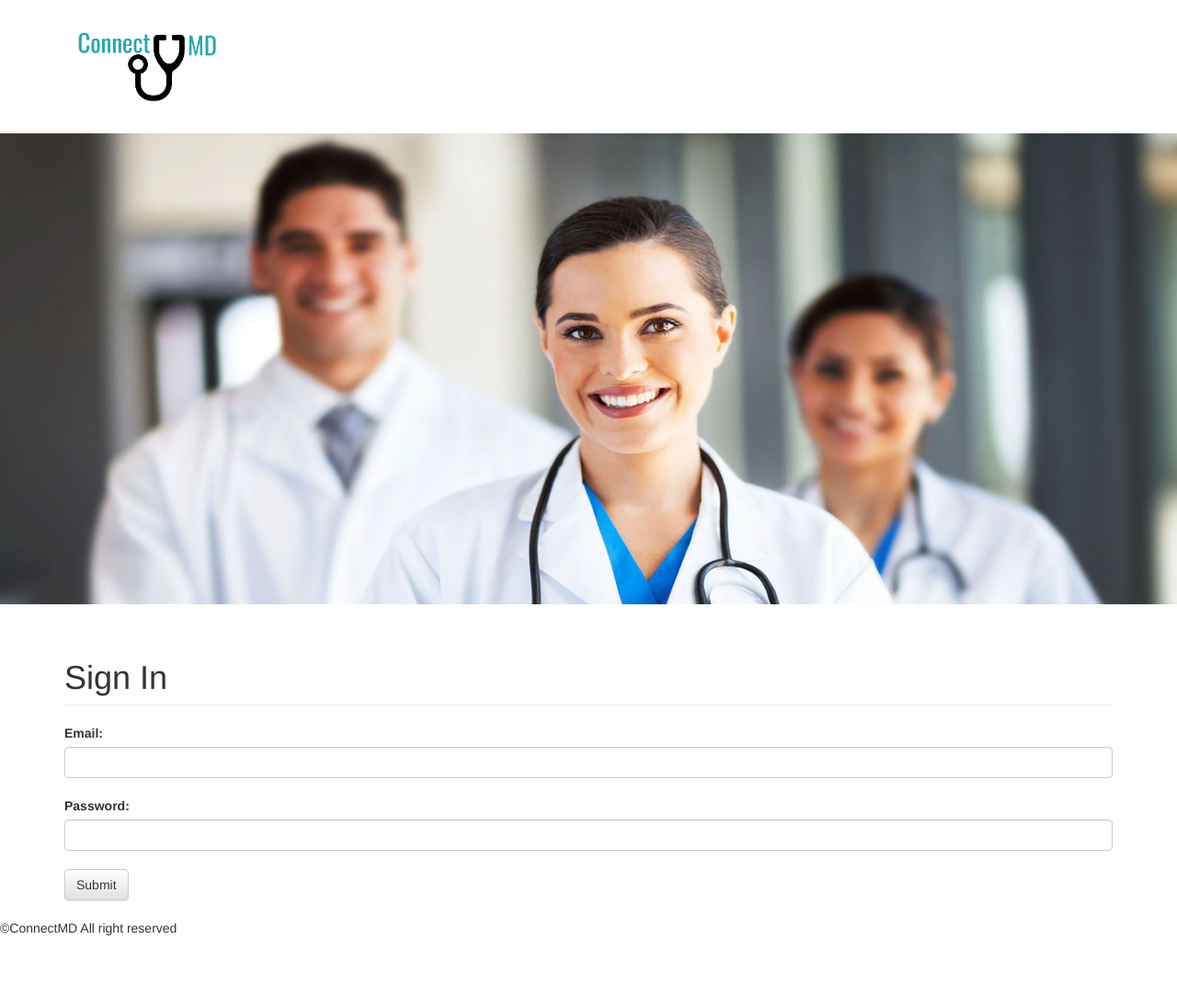
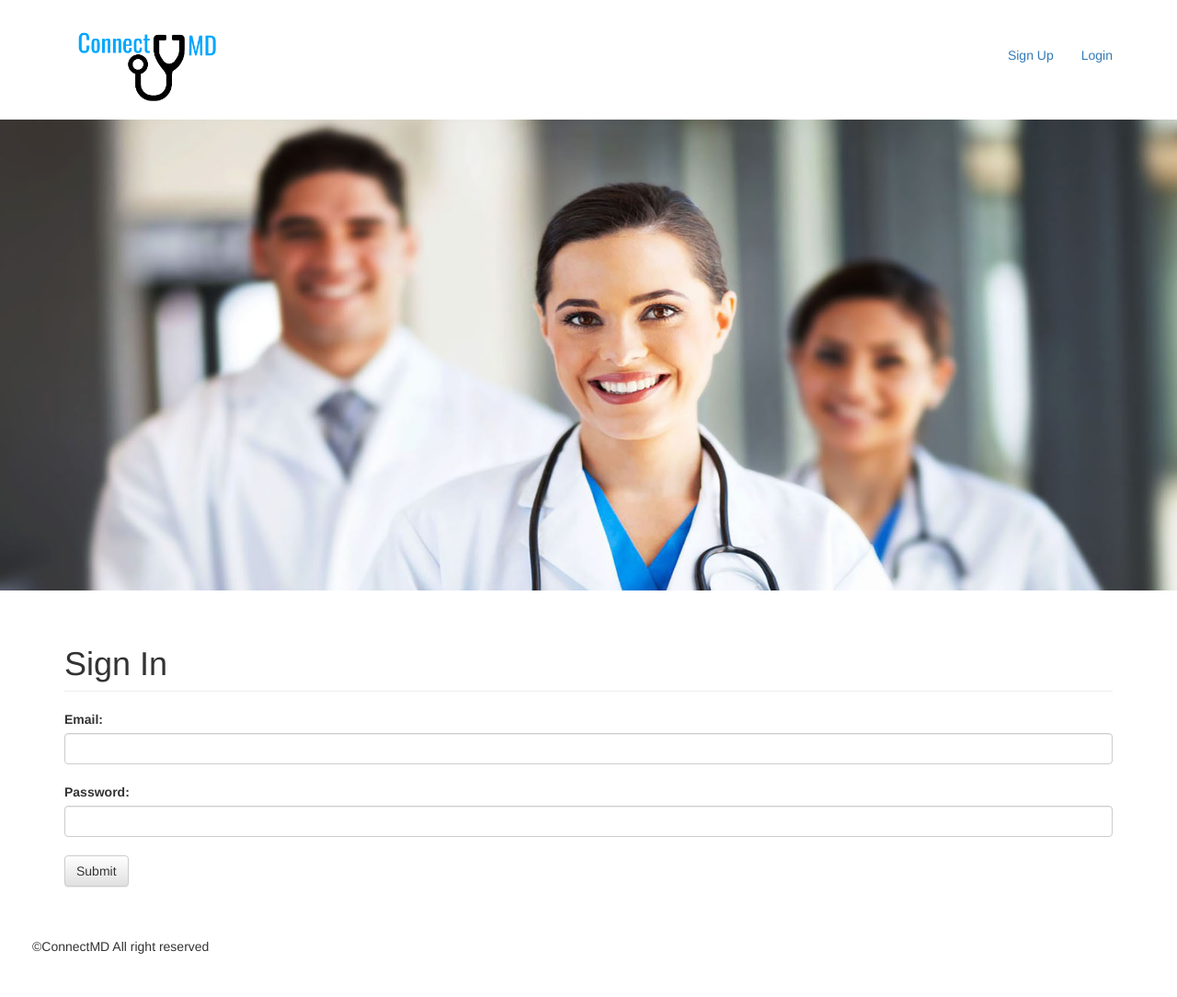
Before and after one commit to mhgerov/ConnectMD, a Node project: template views/landing.handlebars in a window 1280 px wide. Shown: the whole page at 92% size. Before the commit the page ends 1017 px from the top, so only its background shows below. Run offline with Node 20 templates, Linux system fonts and the light colour scheme; the template is opened without the code that fills it, so the values that code supplies are empty; some libraries are stand-ins or nearby versions.

Commit message:
homepage fixed

```diff
--- a/views/landing.handlebars
+++ b/views/landing.handlebars
@@ -3,7 +3,7 @@
 		<div class="row">
 			<div class="carousel-inner" role="listbox">
 				<div class="item active">
-					<img src="/img/slide-four.jpg" alt="">
+					<img src="/img/slide-four.jpg" style="margin:0%" alt="">
 					<div class="img-caption">
 						<h1></h1>
 						<p></p>
--- a/views/layouts/main.handlebars
+++ b/views/layouts/main.handlebars
@@ -18,20 +18,32 @@
 <body>
     <div class="row">
         <div class="container">
-            <div class="col-lg-3 col-6">
-                <div id="logo">
-                    <header style="border-bottom: none; padding: 35px 0px;">
+            <header style="border-bottom: none; padding: 35px 0px;">
+
+                <div class="col-lg-3 col-6">
+                    <div id="logo">
+
                         <a href="/" title="ConnectMD">
                             <img src="img/logo.png" data-retina="true" alt="" width="150" height="75">
                         </a>
-                    </header>
+
+                    </div>
                 </div>
-            </div>
+                <ul class="nav navbar-nav navbar-right">
+                    <li>
+                        <a class="menu" href="/signup">Sign Up</a>
+                    </li>
+                    <li>
+                        <a class="menu" href="/">Login</a>
+                    </li>
+                </ul>
+            </header>
+
         </div>
     </div>
-    {{{body}}}
+    <br> {{{body}}}
     <br>
-    <footer>
+    <footer style="border-top: none; padding: 35px 35px;">
         <div class "container">
             <div class="row">
                 <div class="col-xs-6 footer-para">
```
Also changed, not shown: public/img/logo.png.
